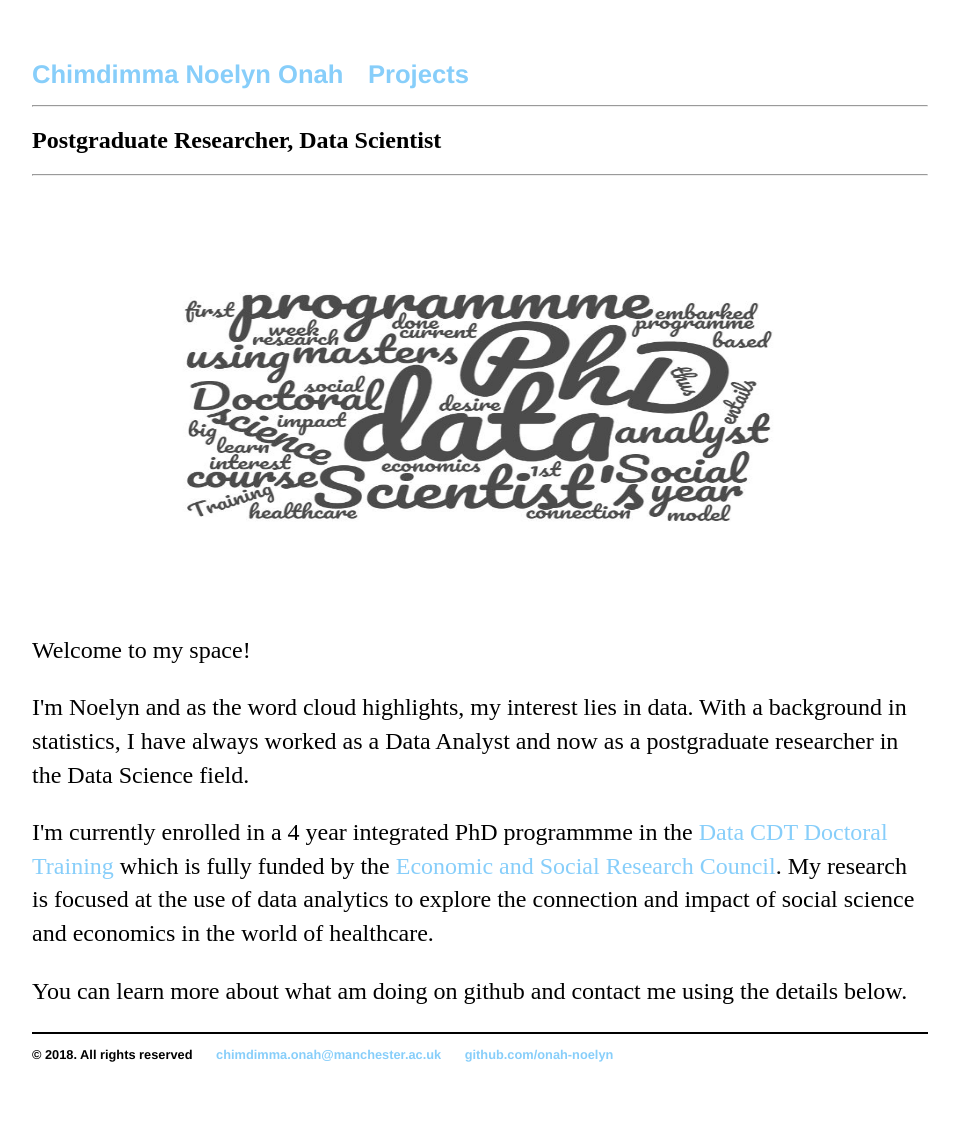
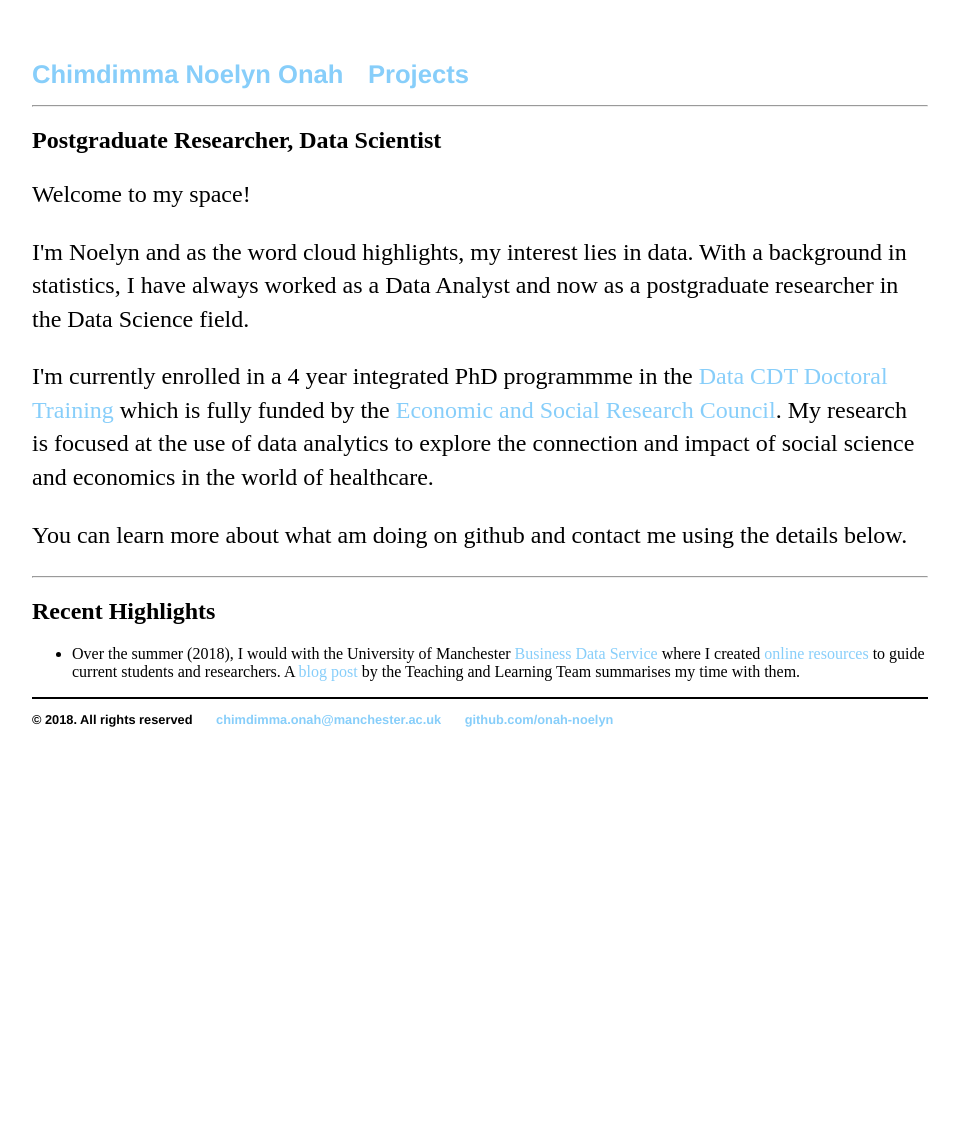
Before and after one commit to Onah-Noelyn/Onah-Noelyn.github.io, a Jekyll site: the page built from index.html, in a window 1280 px wide. Shown: the whole page, without its empty margins (160-1119 px from the left). Built offline with Jekyll 4.4.1, drawn with Linux system fonts in a browser that asks for light colours; after the commit the page ends 900 px from its top, so only the background shows below that.

Commit message:
adding my highlights

```diff
--- a/index.html
+++ b/index.html
@@ -5,9 +5,8 @@
 <div class="row marketing">
 <HR>
 	<h2>Postgraduate Researcher, Data Scientist </h2>
-<HR>
 	<div>
-	<IMG src="wordcloud.jpg" alt="Word Cloud which describes me" width = 900 height = 450 align = right></IMG>
+	<!---<IMG src="wordcloud.jpg" alt="Word Cloud which describes me" width = 900 height = 450 align = right></IMG>--->
 	</div>
 	<div >
 	<p>Welcome to my space! </p>
@@ -16,4 +15,11 @@
 
 	<p>You can learn more about what am doing on github and contact me using the details below. </p>
 	</div>
+<HR>
+	<h2>Recent Highlights </h2>
+	<ul>
+		<li>Over the summer (2018), I would with the University of Manchester <a href="http://www.library.manchester.ac.uk/using-the-library/students/specialist-learning/business-data-service/">Business Data Service</a> where I created <a href="https://medium.com/using-specialist-business-databases">online resources</a> to guide current students and researchers. A <a href="https://umlteachinglearning.wordpress.com/2018/09/11/digital-humanities-pgr-placement-in-the-library-summer-2018/">blog post</a> by the Teaching and Learning Team summarises my time with them.  </li>
+
+	</ul>
+
 </div>
```
